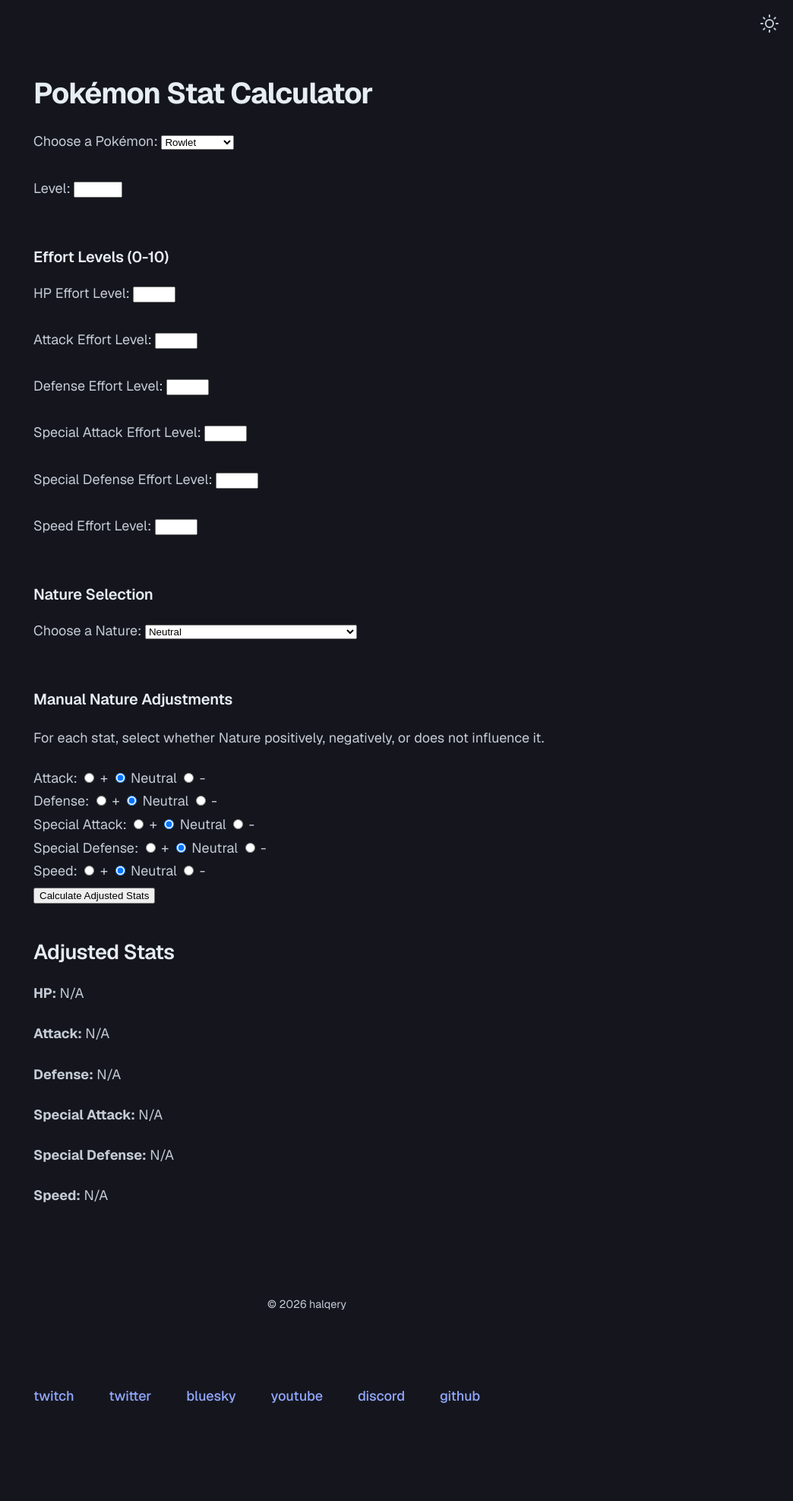
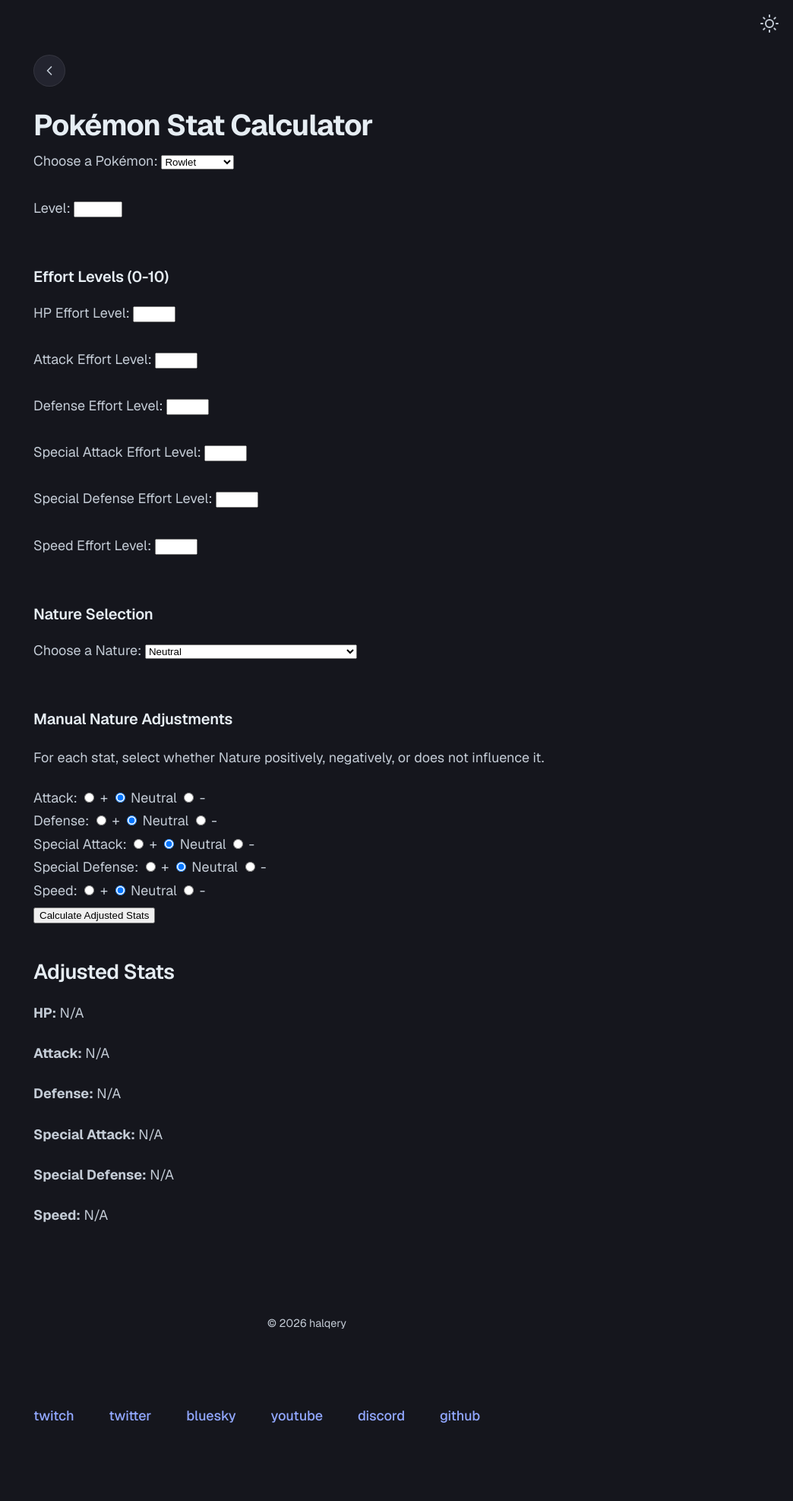
Before and after one commit to halqery/halqery.github.io, a Jekyll site: the page built from Stats/pokemon-stat-calculator.html, in a window 1280 px wide. Shown: the whole page at 76% size, without its empty margins (236-1280 px from the left). Built offline with Jekyll 4.4.1, drawn with Linux system fonts in a browser that asks for light colours; before the commit the page ends 1949 px from its top, so only the background shows below that.

Commit message:
Update pokemon-stat-calculator.html

```diff
--- a/Stats/pokemon-stat-calculator.html
+++ b/Stats/pokemon-stat-calculator.html
@@ -2,7 +2,12 @@
 layout: default
 title: Pokémon Stat Calculator
 ---
-    <h1>{{ page.title }}</h1>
+<a href="javascript:history.back()" class="back-link" aria-label="Go back">
+  <svg width="20" height="20" viewBox="0 0 24 24" fill="none" stroke="currentColor" stroke-width="2" stroke-linecap="round" stroke-linejoin="round">
+    <polyline points="15 18 9 12 15 6"></polyline>
+  </svg>
+</a>
+<h1 class="post-title">{{ page.title }}</h1>
 
     <!-- Pokémon Selection -->
     <label for="pokemon-select">Choose a Pokémon:</label>
```
